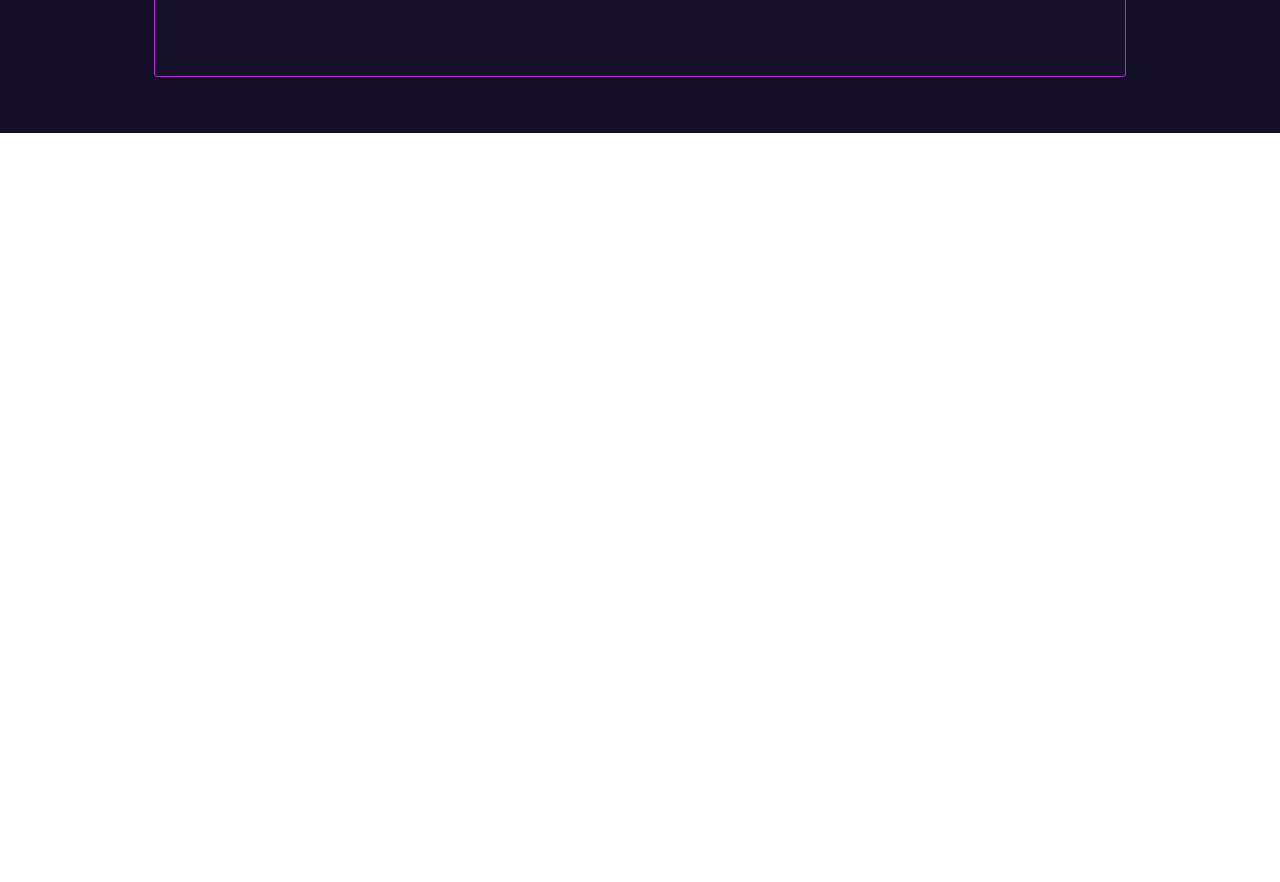
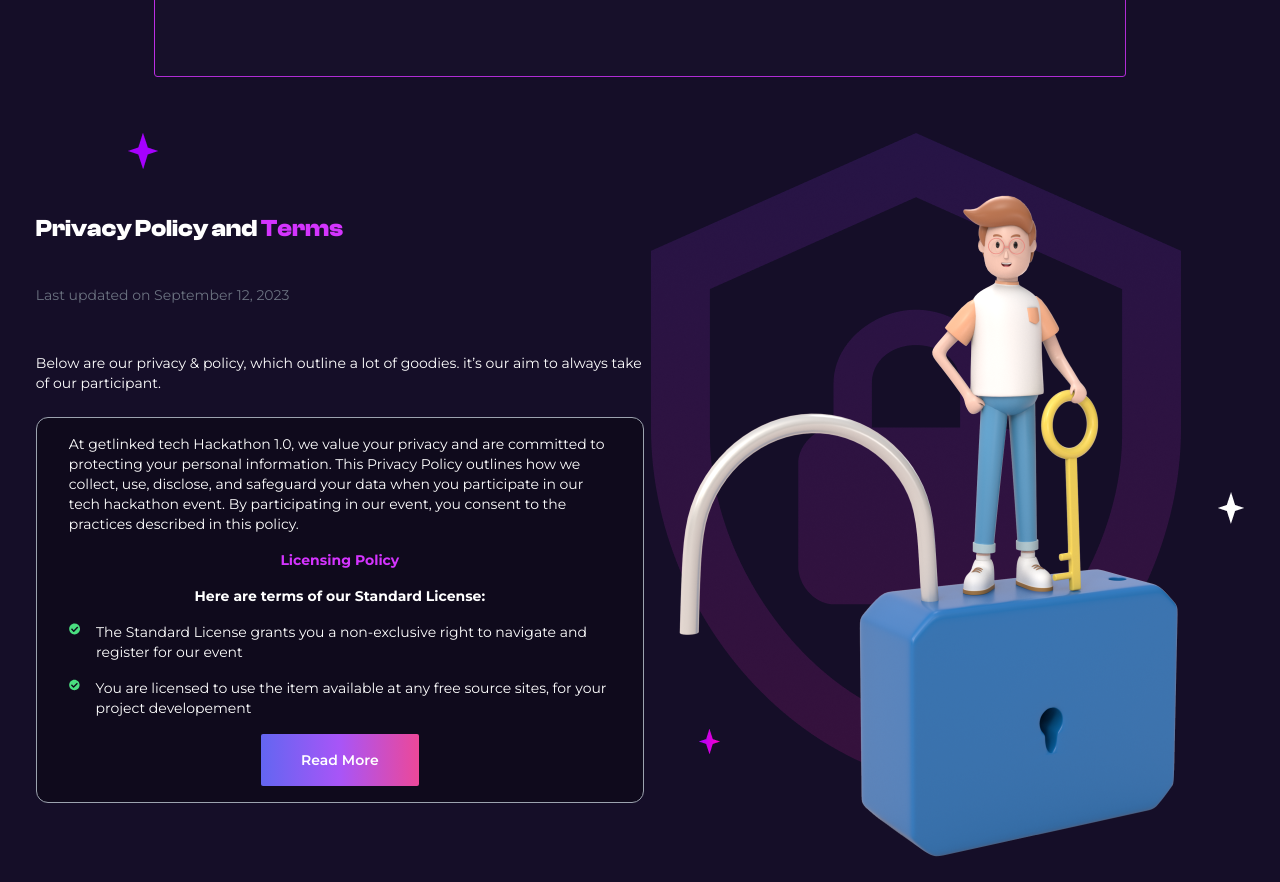
Before and after one commit to thamesblanq/getLinked, a React (Vite) app: page / in a window 1280 px wide. Shown: the part 5800-6682 px from the top of the page. Before the commit the page ends 5933 px from the top, so only its background shows below. Built offline with nearby package versions, Linux system fonts and the light colour scheme.

Commit message:
finished content section

```diff
--- a/src/components/Content.jsx
+++ b/src/components/Content.jsx
@@ -25,9 +25,12 @@
 import cup from '../images/cup.png';
 import reward from '../images/rewards.png';
 import partner from '../images/partner.png';
+import padlock from '../images/padlock.png';
+import privacy from '../images/privacy.png';
 
 
 import Accordion from './Accordion';
+import { FaCheckCircle } from 'react-icons/fa';
 
 
 
@@ -255,7 +258,67 @@
             </div>
         </section>
 
-        <section></section>
+        <section>
+
+            <div className='flex flex-col md:flex-row items-center justify-around px-8 gap-y-4 relative'>
+
+                <div className='flex flex-col items-center justify-center gap-4 md:w-1/2'>
+
+                    <div className='flex flex-col gap-y-8'>
+                            <h1 className='font-clash text-white text-2xl'>Privacy Policy and <span className='text-span'>Terms</span></h1>
+                            <p className='text-gray-500 font-montserrat text-sm my-2 w-[70%] md:w-auto'>Last updated on September 12, 2023</p>
+                            <p className='text-white font-montserrat text-sm my-2 w-[70%] md:w-auto'>Below are our privacy & policy, which outline a lot of goodies. it’s our aim to always take of our participant.
+                            </p>
+                    </div>
+
+                    <div className='flex flex-col items-center justify-center gap-y-4 border border-gray-400 rounded-xl px-8 py-4 bg-black/30'>
+                        <p className='font-montserrat text-sm text-white'>At getlinked tech Hackathon 1.0, we value your privacy
+                            and are committed to protecting your personal information.
+                            This Privacy Policy outlines how we collect, use, disclose,
+                            and safeguard your data when you participate in our tech
+                            hackathon event. By participating in our event, you consent
+                            to the practices described in this policy.
+                        </p>
+
+                        <h4 className='font-montserrat text-sm text-span font-bold'>Licensing Policy</h4>
+
+                        <p className='font-montserrat text-sm text-white font-bold'>
+                            Here are terms of our Standard License:
+                        </p>
+
+                        <div className='flex items-start justify-start gap-4'>
+                            <FaCheckCircle className='text-green-400 text-xl md:text-sm'/>
+                            <p className='font-montserrat text-sm text-white'>The Standard License grants you a non-exclusive right to navigate and register for our event
+                            </p>
+                        </div>
+
+                        <div className='flex items-start justify-start gap-4'>
+                            <FaCheckCircle className='text-green-400 text-xl md:text-sm'/>
+                            <p className='font-montserrat text-sm text-white'>You are licensed to use the item available at any free source
+                            sites, for your project developement
+                            </p>
+                        </div>
+
+                        <button className='py-4 px-10 text-white font-montserrat text-sm cursor-pointer bg-gradient-to-r from-indigo-500 via-purple-500 to-pink-500 rounded-sm font-semibold'>Read More</button>
+
+
+                    </div>
+
+                </div>
+
+
+                <div className='relative grid'>
+                    <img src={privacy} className='z-40'></img>
+                    <img src={padlock} className='absolute z-10 top-0'></img>
+                </div>
+
+                <img src={bigStar} className='absolute top-10 md:top-0 left-16 md:left-32'></img>
+                <img src={whiteStar} className='bottom-0 right-0'></img>
+                <img src={smallStar} className='absolute bottom-32 right-8 md:right-[35rem]'></img>
+
+            </div>
+
+        </section>
 
 
     </main>
```
Also changed, not shown: src/images/padlock.png (added), src/images/privacy.png (added).
